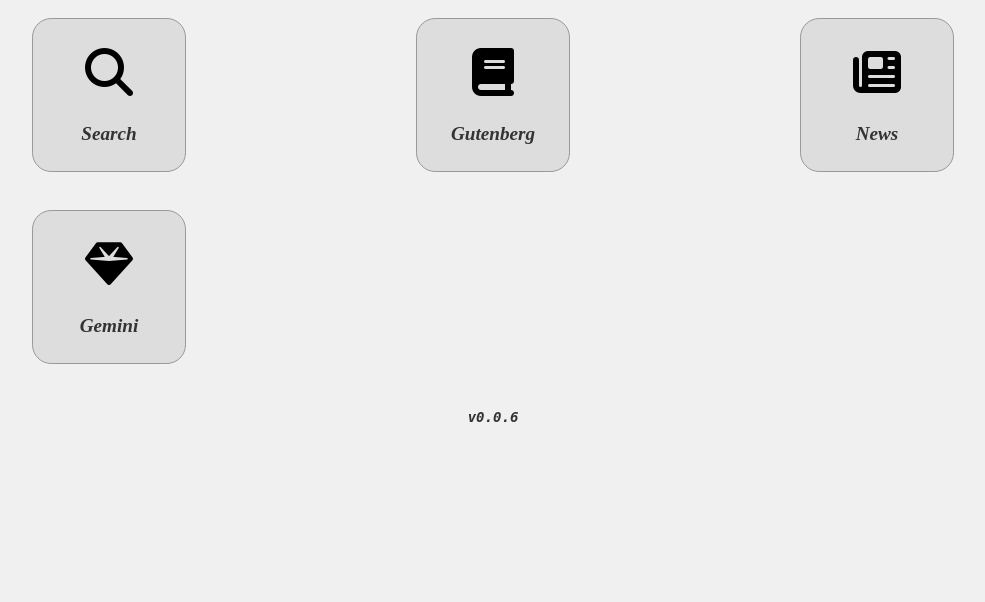
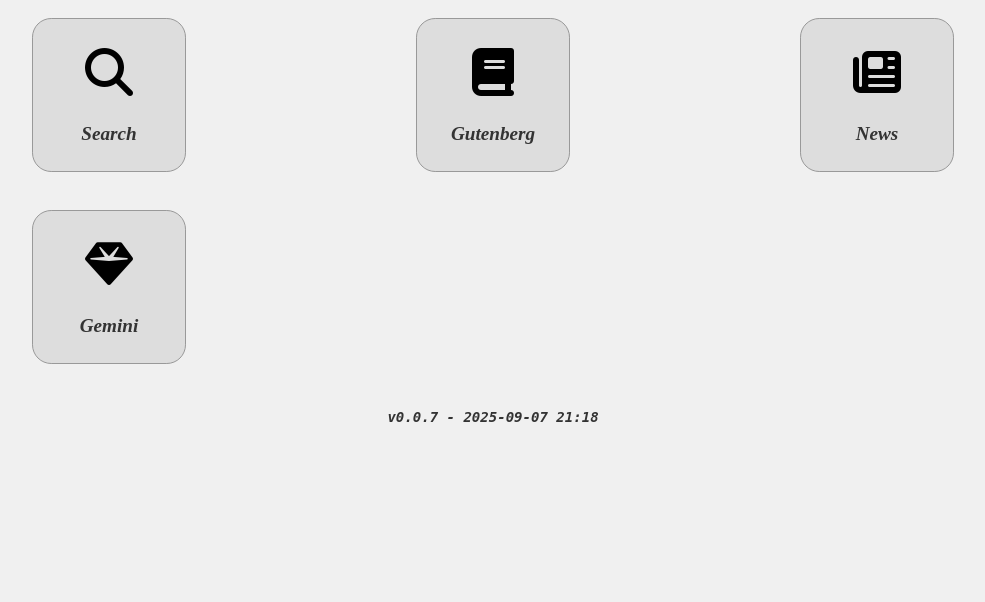
Before and after one commit to kasramp/Kindler, a Flask app: page / in a window 1280 px wide. Shown: the part 126-728 px from the top of the page, without its empty margins (147-1132 px from the left). Run offline with Flask 3, Linux system fonts and the light colour scheme.

Commit message:
Update version file to v0.0.7

```diff
--- a/kindler/templates/home.html
+++ b/kindler/templates/home.html
@@ -25,7 +25,7 @@
     </tr>
     <tr>
         <td colspan="3">
-            <small><strong><code id="application-details">v0.0.6</code></strong></small>
+            <small><strong><code id="application-details">v0.0.7 - 2025-09-07 21:18</code></strong></small>
         </td>
     </tr>
 </table>
--- a/version.txt
+++ b/version.txt
@@ -1 +1 @@
-v0.0.6
+v0.0.7
```
